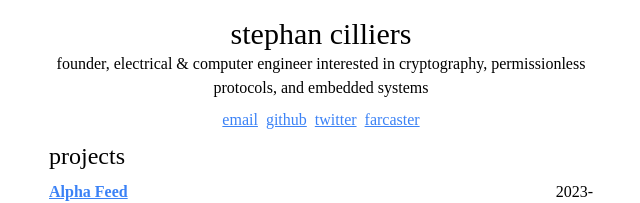
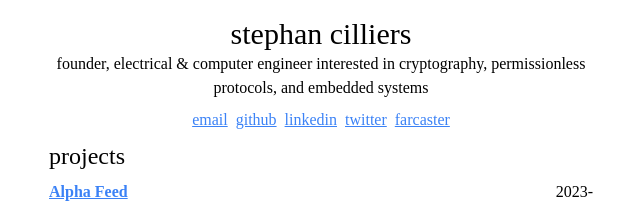
Before and after one commit to stephancill/portfolio-next, a Next.js app: page / in a window 1280 px wide. Shown: the top 203 px of the page, without its empty margins (319-959 px from the left). Built offline with nearby package versions, Linux system fonts and the light colour scheme.

Commit message:
Add linkedin

```diff
--- a/pages/index.tsx
+++ b/pages/index.tsx
@@ -44,6 +44,15 @@ const Home: NextPage = () => {
             rel="noopener noreferrer"
           >
             github
+          </a>
+          <a
+            className={aclass}
+            href="https://linkedin.com/in/stephancill"
+            title="Stephan Cilliers"
+            target="_blank"
+            rel="noopener noreferrer"
+          >
+            linkedin
           </a>
           <a
             className={aclass}
```
